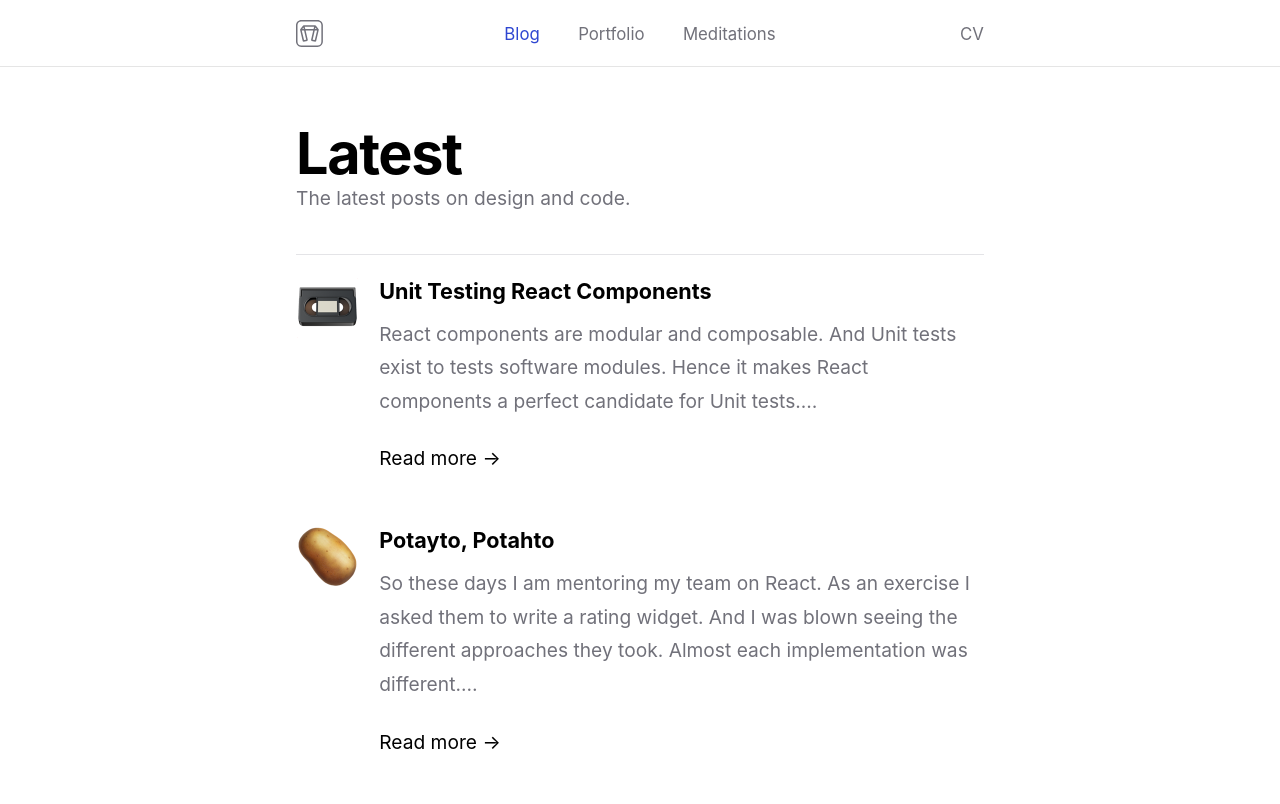
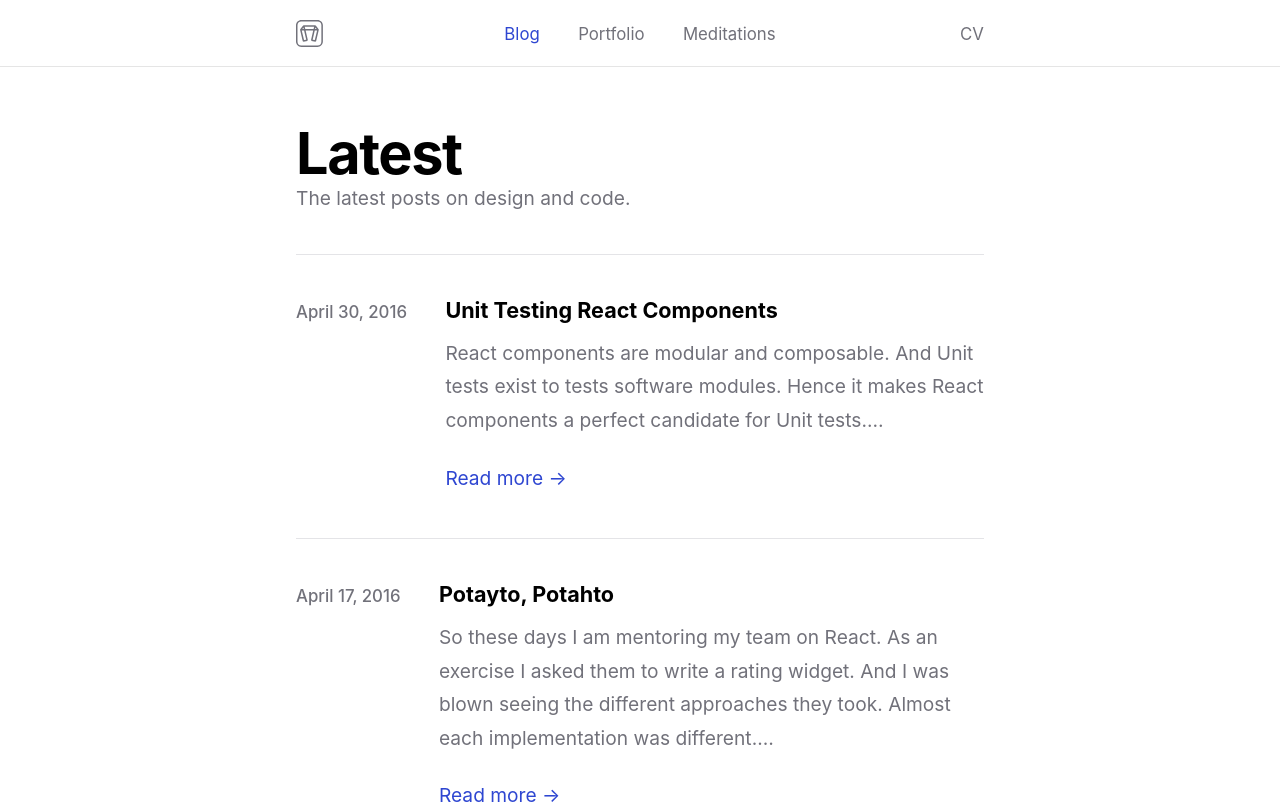
Before and after one commit to nayaabkhan/nayaabkhan.me, a Next.js app: page /blog in a window 1280 px wide. Shown: the top 804 px of the page. Built offline with nearby package versions, Linux system fonts and the light colour scheme; a web font is replaced by a local one.

Commit message:
Tweak the look and feel of blog listing

```diff
--- a/pages/blog/index.tsx
+++ b/pages/blog/index.tsx
@@ -19,29 +19,31 @@ export default function BlogListing({ posts }) {
         description="The latest posts on design and code."
       />
 
-      <ul>
+      <ul className="divide-y divide-gray-200">
         {posts.map((post) => (
-          <li key={post.slug} className="mb-2">
+          <li key={post.slug}>
+            <article>
               <Link as={`/blog/${post.slug}`} href={`/blog/[slug]`}>
-              <a className="flex items-start p-4 -mx-4 rounded-lg transition duration-300 ease-in-out hover:bg-gray-100">
-                <img
-                  alt="Illustration of the blog post"
-                  src={`/posts/${post.slug}.png`}
-                  width="64"
-                  height="64"
-                  className="mr-4"
-                />
+                <a className="flex items-baseline py-5">
+                  <div className="flex-shrink-0 pr-5 text-sm font-medium text-gray-500">
+                    <time
+                      dateTime={new Date(post.frontmatter.date).toISOString()}
+                    >
+                      {post.frontmatter.date}
+                    </time>
+                  </div>
                   <div className="flex flex-col">
                     <span className="font-bold text-lg">
                       {post.frontmatter.title}
                     </span>
                     <p className="text-gray-500 mt-3">{post.excerpt}…</p>
-                  <span className="px-3 py-2 -mx-3 transition duration-300 ease-in-out bg-transparent hover:bg-primary-600 hover:text-white self-start rounded-md">
+                    <span className="px-3 py-2 -mx-3 transition duration-300 ease-in-out bg-transparent text-primary-500 hover:bg-primary-600 hover:text-white self-start rounded-md">
                       Read more →
                     </span>
                   </div>
                 </a>
               </Link>
+            </article>
           </li>
         ))}
       </ul>
```
Lines whose indentation alone changed are shown as unchanged.
